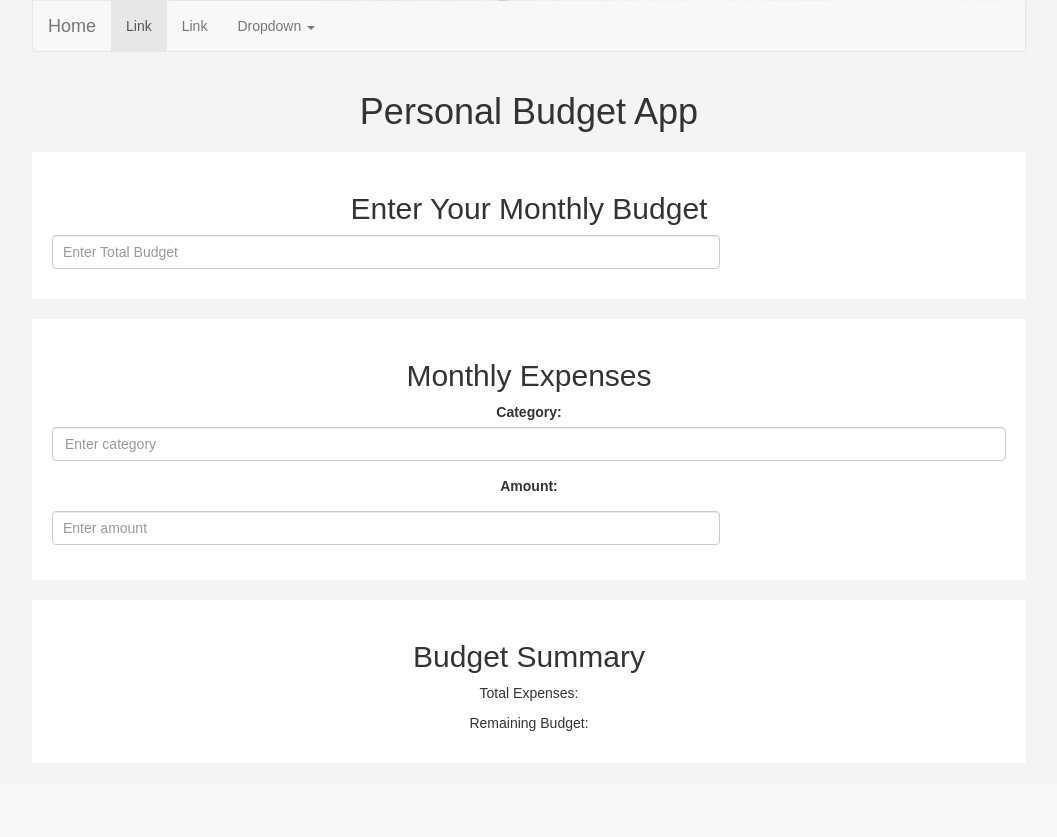
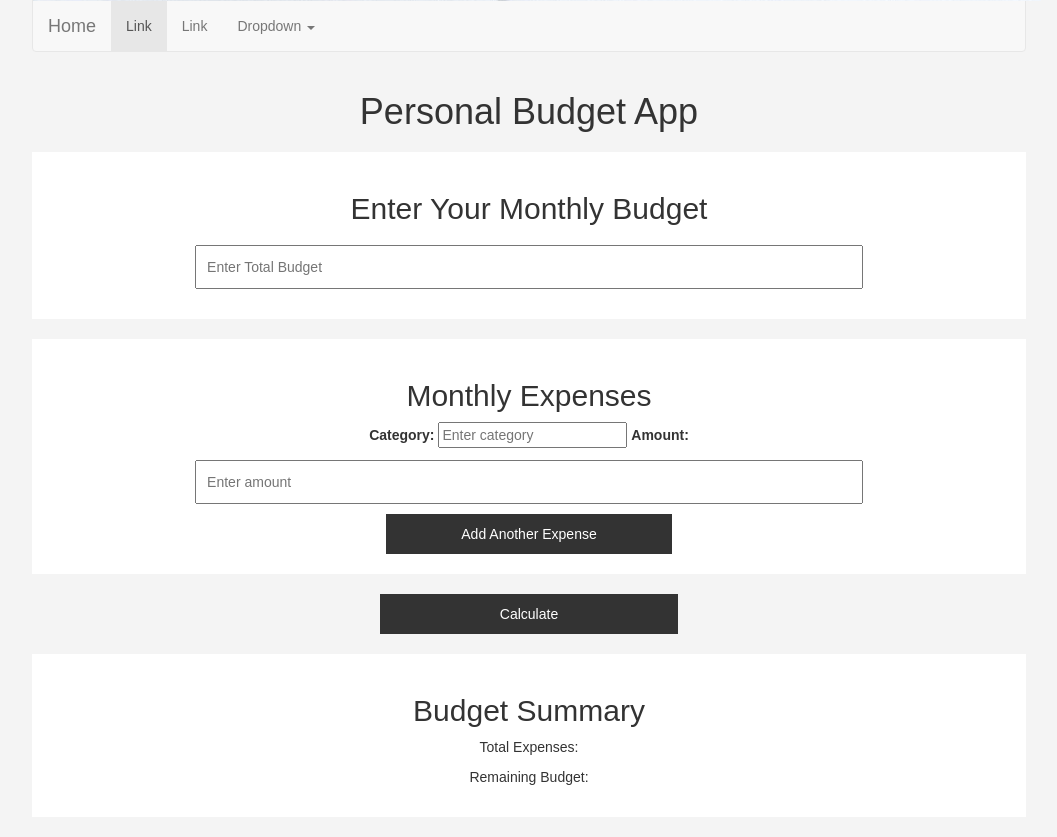
Before and after one commit to rstan-dev/jan24-hackathon, a Django app: page / in a window 1280 px wide. Shown: the part 1183-2020 px from the top of the page, without its empty margins (111-1168 px from the left). Before the commit the page ends 1914 px from the top, so only its background shows below. Run offline with Django 3.2, Linux system fonts and the light colour scheme.

Commit message:
update budget app form on index.html.  Add calculation functions to main.js.

```diff
--- a/home/templates/home/index.html
+++ b/home/templates/home/index.html
@@ -2,31 +2,28 @@
 {% load static %}
 
 {% block content %}
-<div class="container my-4">
-    <h1 class="text-center mb-4">Personal Budget App</h1>
+<div class="container">
+    <h1>Personal Budget App</h1>
 
-    <div class="budget-section mb-3">
+    <div class="budget-section">
         <h2>Enter Your Monthly Budget</h2>
-        {% comment %} Replace with Django form field {% endcomment %}
-        <input type="number" class="form-control" id="totalBudget" placeholder="Enter Total Budget">
+        <input type="number" id="totalBudget" placeholder="Enter Total Budget">
     </div>
 
-    <div class="expenses-section mb-3">
+    <div class="expenses-section">
         <h2>Monthly Expenses</h2>
         <div id="expenseInputs">
-            <div class="form-group">
+            <div class="expense-input">
                 <label>Category:</label>
-                {% comment %} Replace with Django form field {% endcomment %}
-                <input type="text" class="form-control expenseCategory" placeholder="Enter category">
-            </div>
-            <div class="form-group">
+                <input type="text" class="expenseCategory" placeholder="Enter category">
                 <label>Amount:</label>
-                {% comment %} Replace with Django form field {% endcomment %}
-                <input type="number" class="form-control expenseAmount" placeholder="Enter amount">
+                <input type="number" class="expenseAmount" placeholder="Enter amount">
             </div>
         </div>
-        <!-- Add dynamic fields as needed in Django -->
+        <button onclick="addExpenseInput()">Add Another Expense</button>
     </div>
+
+    <button onclick="calculateBudget()">Calculate</button>
 
     <div class="summary-section">
         <h2>Budget Summary</h2>
--- a/static/js/main.js
+++ b/static/js/main.js
@@ -0,0 +1,28 @@
+function addExpenseInput() {
+    var expenseInputs = document.getElementById('expenseInputs');
+    var newInput = document.createElement('div');
+    newInput.className = 'expense-input';
+    newInput.innerHTML = `
+        <label>Category:</label>
+        <input type="text" class="expenseCategory" placeholder="Enter category">
+        <label>Amount:</label>
+        <input type="number" class="expenseAmount" placeholder="Enter amount">
+    `;
+    expenseInputs.appendChild(newInput);
+}
+
+function calculateBudget() {
+    var totalBudget = document.getElementById('totalBudget').value;
+    var expenseCategories = document.getElementsByClassName('expenseCategory');
+    var expenseAmounts = document.getElementsByClassName('expenseAmount');
+    var totalExpenses = 0;
+
+    for (var i = 0; i < expenseAmounts.length; i++) {
+        totalExpenses += parseFloat(expenseAmounts[i].value) || 0;
+    }
+
+    var remainingBudget = totalBudget - totalExpenses;
+
+    document.getElementById('totalExpenses').innerText = 'Total Expenses: ' + totalExpenses;
+    document.getElementById('remainingBudget').innerText = 'Remaining Budget: ' + remainingBudget;
+}
--- a/templates/base.html
+++ b/templates/base.html
@@ -108,5 +108,8 @@
     {% block postloadjs %}
     {% endblock %}
 
+       <!-- Template Main JS File -->
+       <script src="{% static 'js/main.js' %}"></script>
+
 </body>
 </html>
```
